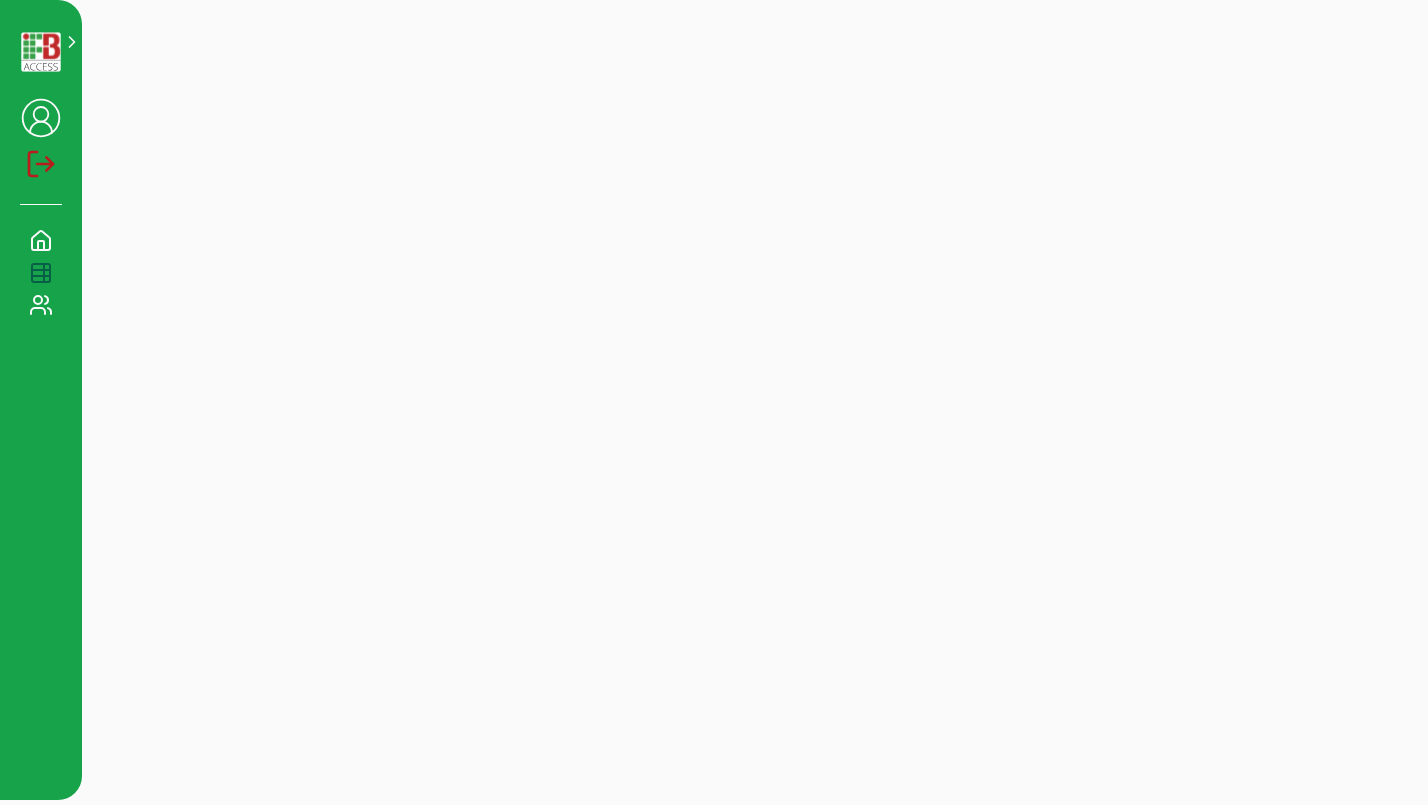
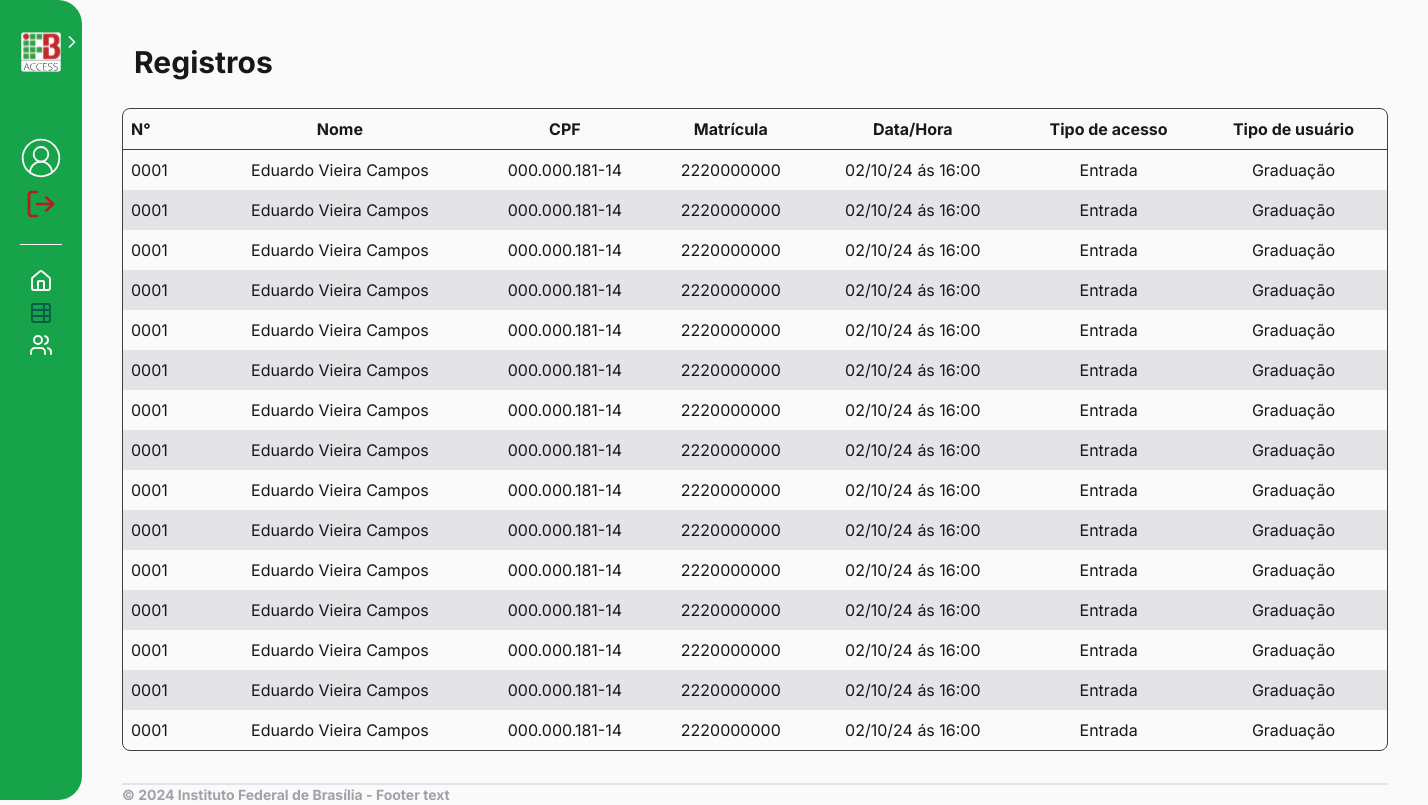
Before and after one commit to Dudobs/sgca-ifb, a React (Vite) app: page /registros in a window 1280 px wide. Shown: the whole page, 1428 px wide, since content can reach past the window. Built offline with nearby package versions, Linux system fonts and the light colour scheme.

Commit message:
Iniciando criação da tela de registros

```diff
--- a/package.json
+++ b/package.json
@@ -9,6 +9,7 @@
     "preview": "vite preview"
   },
   "dependencies": {
+    "dayjs": "^1.11.13",
     "lucide-react": "^0.446.0",
     "react": "^18.3.1",
     "react-dom": "^18.3.1",
--- /dev/null
+++ b/src/components/footer.tsx
@@ -0,0 +1,14 @@
+import dayjs from 'dayjs'
+
+export function Footer() {
+  const currentYear = dayjs().year()
+
+  return (
+    <footer>
+      <div className="w-full border border-zinc-200" />
+      <p className="text-sm font-bold text-zinc-400">
+        © {currentYear} Instituto Federal de Brasília - Footer text
+      </p>
+    </footer>
+  )
+}
--- /dev/null
+++ b/src/components/form/input-text.tsx
@@ -0,0 +1,21 @@
+import { forwardRef, type ComponentProps } from 'react'
+import { twMerge } from 'tailwind-merge'
+
+type InputProps = ComponentProps<'input'>
+
+export const InputText = forwardRef<HTMLInputElement, InputProps>(
+  (props, ref) => {
+    return (
+      <input
+        {...props}
+        ref={ref}
+        className={twMerge(
+          'px-4 w-80 h-14 bg-zinc-50 border-2 rounded-lg outline-none text-md focus-visible:border-emerald-500 focus-visible:ring-2 ring-zinc-500/10',
+          props.className
+        )}
+      />
+    )
+  }
+)
+
+InputText.displayName = 'Input'
--- /dev/null
+++ b/src/components/header.tsx
@@ -0,0 +1,22 @@
+import LogoIFBAccess from '../assets/images/Logo-ifb-access.svg'
+
+interface HeaderProps {
+  navbarIsOpen: boolean
+}
+
+export function Header({ navbarIsOpen }: HeaderProps) {
+  return (
+    <div className="mb-10 flex items-end gap-2">
+      <img
+        className={navbarIsOpen ? 'size-16' : 'size-10'}
+        src={LogoIFBAccess}
+        alt="Logo do IFB Access"
+      />
+      {navbarIsOpen && (
+        <span className="font-bold text-lg uppercase">
+          Sistema de Gerenciamento
+        </span>
+      )}
+    </div>
+  )
+}
--- a/src/components/navbar/navbar.tsx
+++ b/src/components/navbar/navbar.tsx
@@ -1,9 +1,9 @@
 import { useEffect, useState } from 'react'
 import { ChevronLeft, CircleUserRound, LogOut } from 'lucide-react'
 
-import LogoIFBAccess from '../../assets/images/Logo-ifb-access.svg'
 import { NavbarLinks } from './navbar-links'
 import { useLocation } from 'react-router-dom'
+import { Header } from '../header'
 
 export function Navbar() {
   const [toggleNavbar, setToggleNavbar] = useState(() => {
@@ -31,12 +31,7 @@ export function Navbar() {
         <ChevronLeft className="size-5" />
       </button>
 
-      <div className="mb-10 flex items-end gap-2">
-        <img className="size-16" src={LogoIFBAccess} alt="Logo do IFB Access" />
-        <span className="font-bold text-lg uppercase">
-          Sistema de Gerenciamento
-        </span>
-      </div>
+      <Header navbarIsOpen />
 
       <div className="mb-4 flex items-center gap-2">
         <a
@@ -77,7 +72,7 @@ export function Navbar() {
         <ChevronLeft className="size-5" />
       </button>
 
-      <img className="size-10" src={LogoIFBAccess} alt="Logo do IFB Access" />
+      <Header navbarIsOpen={false} />
 
       <div className="flex flex-col items-center gap-2">
         <a
--- a/src/pages/home.tsx
+++ b/src/pages/home.tsx
@@ -1,12 +1,14 @@
 import { RotateCw } from 'lucide-react'
 import { Navbar } from '../components/navbar/navbar'
+import { Footer } from '../components/footer'
 
 export function Home() {
   return (
     <div className="flex gap-10">
       <Navbar />
 
-      <main className=" py-8 pr-10 flex flex-col gap-3">
+      <div className="pt-8 pr-10 flex flex-col justify-between gap-8">
+        <main className="flex flex-col gap-3">
           <div className="border border-zinc-700 rounded-lg">
             <h1 className="p-3 font-bold text-3xl border-b border-zinc-700">
               Registros dos acessos
@@ -63,6 +65,9 @@ export function Home() {
             </button>
           </div>
         </main>
+
+        <Footer />
+      </div>
     </div>
   )
 }
--- a/src/pages/login.tsx
+++ b/src/pages/login.tsx
@@ -1,7 +1,7 @@
 import LogoIFB from '../assets/images/logo-ifb.png'
 import LogoIFBAccess from '../assets/images/Logo-ifb-access.svg'
-import { Label } from '../components/label'
-import { Input } from '../components/input'
+import { Label } from '../components/login/label'
+import { Input } from '../components/login/input'
 import { useNavigate } from 'react-router-dom'
 
 export function Login() {
--- a/src/pages/registros.tsx
+++ b/src/pages/registros.tsx
@@ -1,9 +1,56 @@
 import { Navbar } from '../components/navbar/navbar'
+import { Footer } from '../components/footer'
 
 export function Registros() {
   return (
-    <div>
+    <div className="flex gap-10">
       <Navbar />
+
+      <div className="pt-8 pr-10 flex flex-col justify-between gap-8">
+        <main className="flex flex-col gap-4">
+          <h1 className="p-3 font-bold text-3xl">Registros</h1>
+          <div className="border border-zinc-700 rounded-lg">
+            <table className="text-center min-w-[79rem]">
+              <thead>
+                <tr className="border-b border-zinc-700">
+                  <th className="p-2 text-start">N°</th>
+                  <th>Nome</th>
+                  <th>CPF</th>
+                  <th>Matrícula</th>
+                  <th>Data/Hora</th>
+                  <th>Tipo de acesso</th>
+                  <th>Tipo de usuário</th>
+                </tr>
+              </thead>
+              <tbody>
+                {Array.from({ length: 15 }).map((_, i) => {
+                  return (
+                    <tr
+                      // biome-ignore lint/suspicious/noArrayIndexKey: <explanation>
+                      key={i}
+                      className={
+                        i % 2 === 0
+                          ? 'h-10 border-zinc-700'
+                          : 'h-10 border-zinc-700 bg-zinc-200'
+                      }
+                    >
+                      <td className="px-2 text-start">0001</td>
+                      <td>Eduardo Vieira Campos</td>
+                      <td>000.000.181-14</td>
+                      <td>2220000000</td>
+                      <td>02/10/24 ás 16:00</td>
+                      <td>Entrada</td>
+                      <td>Graduação</td>
+                    </tr>
+                  )
+                })}
+              </tbody>
+            </table>
+          </div>
+        </main>
+
+        <Footer />
+      </div>
     </div>
   )
 }
```
Also changed, not shown: src/components/login/input.tsx (renamed from src/components/input.tsx), src/components/login/label.tsx (renamed from src/components/label.tsx), 1 other file (tests, documents, lock files or other folders). Lines whose indentation alone changed are shown as unchanged.
